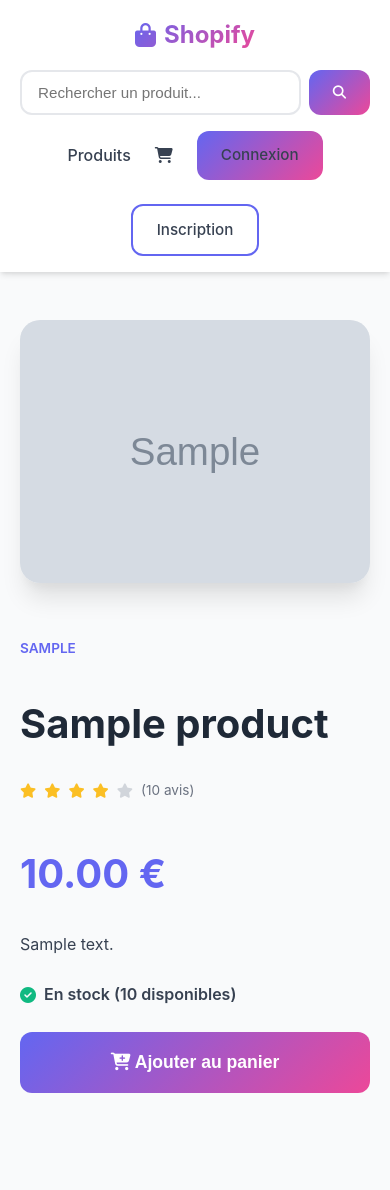
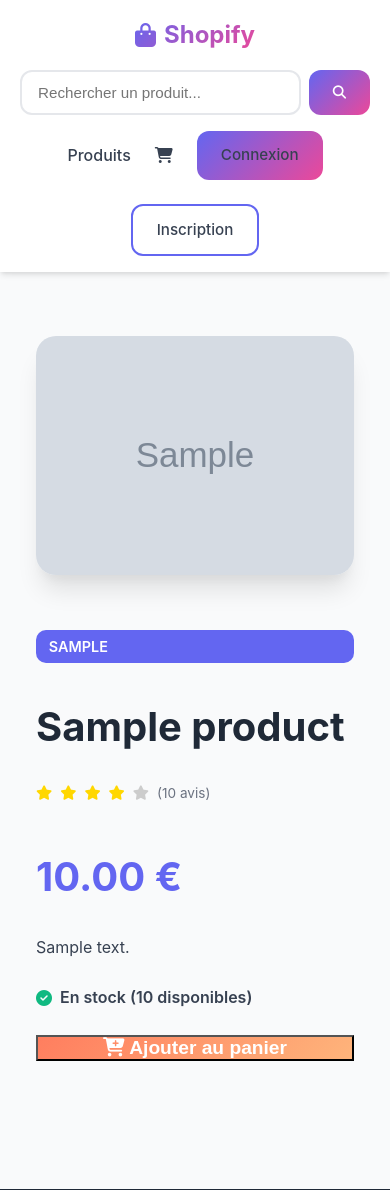
Before and after one commit to bengo2024/python-typed-project, a Flask app: page /product/1 in a window 390 px wide. Shown: the top 1190 px of the page. Run offline with Flask 3, Linux system fonts and the light colour scheme; tables that the repository leaves empty hold one stand-in row (values such as "Sample post"); grey boxes marked "Sample" are stand-in pictures.

Commit message:
Amélioration page product-detail : fond léger, zoom image, bouton gradient, badge catégorie, étoiles dorées et meilleure responsivité

```diff
--- a/templates/shopify/product_detail.html
+++ b/templates/shopify/product_detail.html
@@ -39,15 +39,47 @@
 <style>
 .product-detail-page { padding: 3rem 0; }
 .product-detail { display: grid; grid-template-columns: 1fr 1fr; gap: 3rem; }
-.product-image-large img { width: 100%; border-radius: 20px; box-shadow: var(--shadow-lg); }
-.product-details { display: flex; flex-direction: column; gap: 1.5rem; }
+.product-image-large img { width: 100%; border-radius: 20px; box-shadow: var(--shadow-lg); transition: transform 0.3s ease;}
+.product-details { display: flex; flex-direction: column; gap: 1.5rem;  background: var(--bg-light); /* Fond léger */ }
 .product-details h1 { font-size: 2.5rem; font-weight: 700; color: var(--dark-color); }
 .product-price-large { font-size: 2.5rem; font-weight: 700; color: var(--primary-color); }
 .product-description-full { line-height: 1.8; color: var(--text-color); }
 .product-stock { display: flex; align-items: center; gap: 0.5rem; font-weight: 600; }
-.btn-add-large { width: 100%; padding: 1.25rem; background: var(--gradient); color: white; border: none; border-radius: 12px; font-size: 1.1rem; font-weight: 600; cursor: pointer; transition: transform 0.2s; }
-.btn-add-large:hover:not(:disabled) { transform: translateY(-2px); box-shadow: var(--shadow-lg); }
+.btn-add-large {
+    background: linear-gradient(135deg, #ff7e5f, #feb47b); /* Dégradé plus flashy */
+    color: white;
+    font-size: 1.2rem;
+    font-weight: 700;
+    transition: transform 0.2s, box-shadow 0.2s;
+}
+.btn-add-large:hover:not(:disabled) { transform: translateY(-3px); box-shadow:  0 8px 20px rgba(0,0,0,0.2); }
 .btn-add-large:disabled { opacity: 0.5; cursor: not-allowed; }
-@media (max-width: 768px) { .product-detail { grid-template-columns: 1fr; } }
+.product-image-large img:hover {
+    transform: scale(1.05);
+}
+
+.product-category {
+    display: inline-block;
+    background: var(--primary-color);
+    color: white;
+    padding: 0.3rem 0.8rem;
+    border-radius: 10px;
+    font-size: 0.9rem;
+    font-weight: 600;
+}
+.product-rating i.active { color: #FFD700; } /* étoiles dorées */
+.product-rating i { color: #ccc; }
+
+
+@media (max-width: 768px) {
+    .product-detail {
+        grid-template-columns: 1fr;
+        padding: 1rem;
+    }
+    .btn-add-large {
+        width: 100%;
+    }
+}
+
 </style>
 {% endblock %}
```
